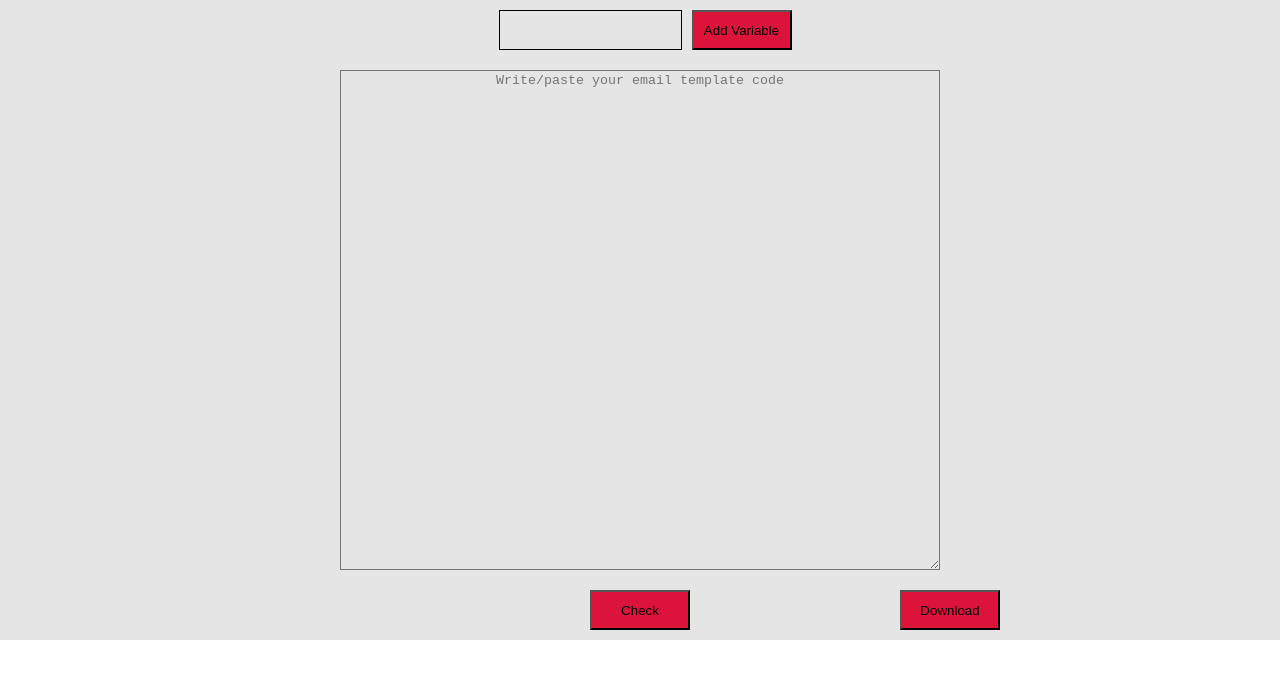
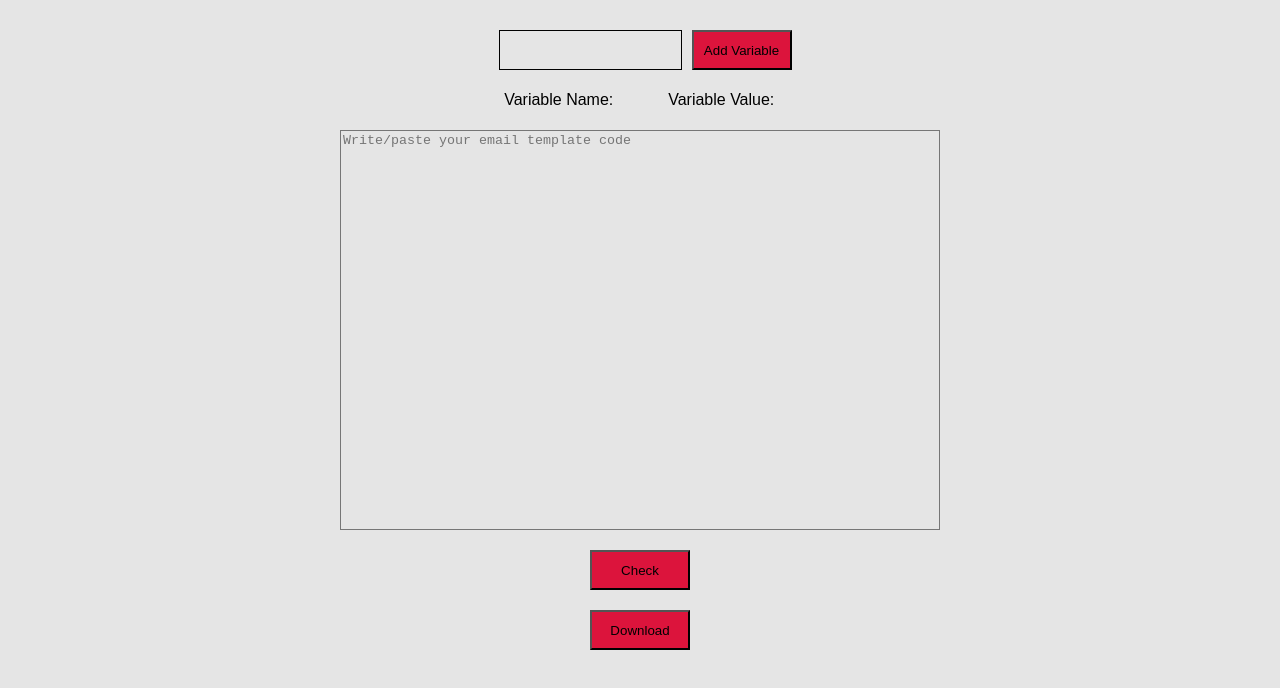
Before and after one commit to marszalek-jakub/Email_Template_Update, a website: page src/index.html in a window 1280 px wide. Drawn offline with nearby package versions, Linux system fonts and the light colour scheme; files that its build step writes are made by us from their sources.

Commit message:
adding resposibility

```diff
--- a/src/index.html
+++ b/src/index.html
@@ -9,24 +9,27 @@
 </head>
 <body>
    <div class="section1">
+       <div class="content">
         <div class="variables">
             <div class="block">
              <input id="variableName" class="variableNameInput"></input>
              <button id="addVariable-Button" class="button">Add Variable</button>
+            </div>
+            <div class="block">
+             <p class="titleName">Variable Name:</p>
+             <p class="titleName">Variable Value:</p>
             </div>
         </div>
          <div class="table">
              <div class="div">
                     <textarea id="textArea" placeholder="Write/paste your email template code" ></textarea>
                  <button id="checkVisualization-Button" class="button check">Check</button>
-            </div>
-            <div class="div">
+
                  <div id="visualizationDiv"></div>
                  <button id="downloadHtml-Button" class="button download">Download</button>
              </div>
          </div>
-
-
+       </div>
    </div>
 <script src="./js/main.js"></script>
 <script src="./js/script.js"></script>
--- a/src/js/script.js
+++ b/src/js/script.js
@@ -81,11 +81,12 @@ function downloadHtml(filename, text) {
         for(let i=0; i<tabinput.length; i++){
             const inputt = document.querySelector(`#input-${i}`);
             const textt = document.querySelector(`#inputValue-${i}`);
+                console.log(tabinput.id)
 
-            do{
+            while(textArea.value.includes(inputt.value))
                         textArea.value = textArea.value.replace(`$${inputt.value}$`,`${textt.value}`);
-                    }
-                    while(textArea.value.includes(inputt.value));
+
+
         }
     }
 
--- a/src/scss/base/reset.scss
+++ b/src/scss/base/reset.scss
@@ -36,7 +36,6 @@ body {
 	font-family: Arial, Helvetica, sans-serif;
     font-size: 16px;
     color: #000;
-
 }
 
 
--- a/src/scss/base/typography.scss
+++ b/src/scss/base/typography.scss
@@ -39,6 +39,11 @@ p {
     font-weight: $font-weight-bold;
 }
 
+.titleName {
+    text-align: center;;
+    width: 162.5px;
+    margin: 10px 0;
+}
 
 a {
     text-decoration: none;
@@ -57,6 +62,7 @@ a {
 
 
 
+
 @media screen and (max-width: 1150px){
 
     h1 {
--- a/src/scss/layouts/section1.scss
+++ b/src/scss/layouts/section1.scss
@@ -1,9 +1,20 @@
+body {
+    background-color: $grey;
+}
 .section1 {
     background-color: $grey;
-    display: flex;
-    justify-content: center;
-    align-items: center;
-    flex-direction: column;
+
+    width: 100%;
+    .content {
+        padding: 20px 20px;
+        margin: 0 auto;
+        max-width: 1200px;
+        display: flex;
+        justify-content: center;
+        align-items: center;
+        flex-direction: column;
+    }
+
 
     .block, .flex-box {
         display: flex;
@@ -14,11 +25,6 @@
         align-items: center;
     }
 
-    textarea {
-        height: 40px;
-        margin: 10px;
-        background-color: $grey;
-    }
     .variableNameInput{
         margin: 10px 10px 10px;
     }
@@ -31,16 +37,17 @@
     }
 
     textarea {
-        text-align: center;
+        max-width: 600px;
+        height: 400px;
+        width: 100%;
+        resize: none;
+        margin: 10px;
+        background-color: $grey;
     }
 
-    #textArea {
-        width: 600px;
-        height: 500px;
-    }
 
     .table {
-        display: flex;
+        width: 100%;
     }
 
     .div {
@@ -50,12 +57,6 @@
         align-items: center;
         position:relative;
     }
-
-    .download {
-        position: absolute;
-        bottom: 0;
-    }
-
     .variables {
         display: flex;
         flex-direction: column;
```
Lines whose indentation alone changed are shown as unchanged.
